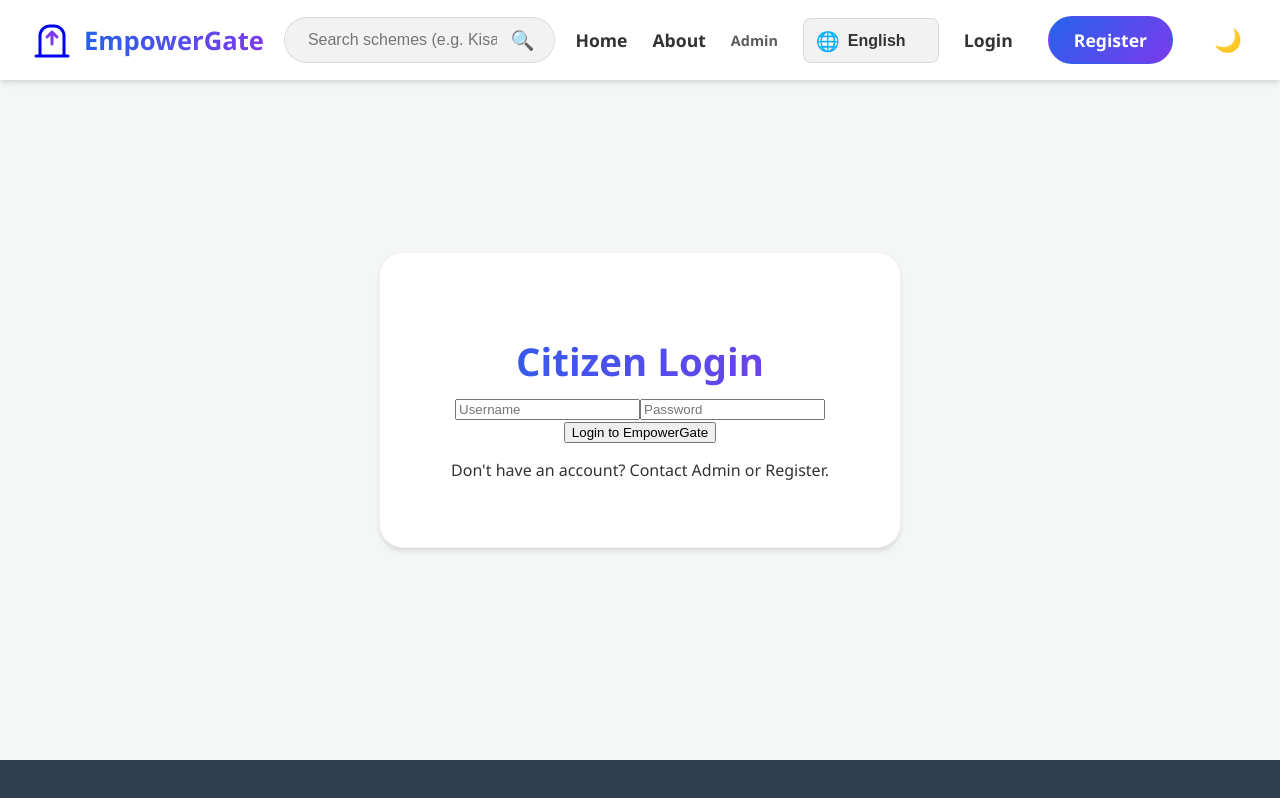
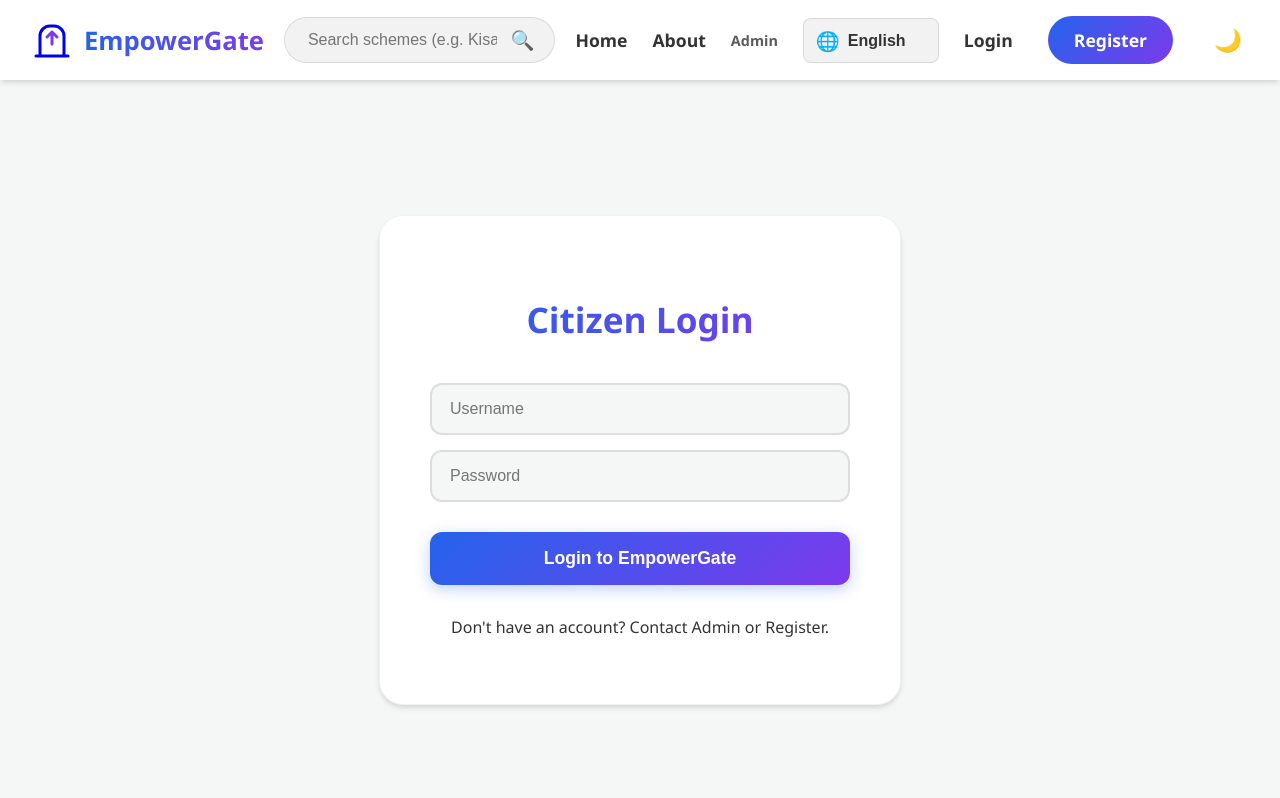
Before and after one commit to rathodraj475-alt/EmpowerGate, a React (Create React App) app in the folder EmpowerGate/frontend/: page /login in a window 1280 px wide. Shown: the top 798 px of the page. Built offline with nearby package versions, Linux system fonts and the light colour scheme.

Commit message:
UI: Fixed Invisible Text In Admin

```diff
--- a/EmpowerGate/frontend/src/App.css
+++ b/EmpowerGate/frontend/src/App.css
@@ -1173,3 +1173,113 @@ body {
   background: #1f2937;
   border-color: #374151;
 }
+/* --- 🎨 FINAL UI POLISH & VISIBILITY FIXES --- */
+
+/* 1. Fix Invisible Text in Admin/Login (Ensures Dark Mode Visibility) */
+.admin-card h2,
+.login-card .login-title,
+.login-form h2 {
+  color: var(--text-color) !important;
+  font-size: 2.2rem;
+  font-weight: 800;
+  margin-bottom: 25px;
+  background: linear-gradient(to right, var(--primary-color), var(--secondary-color));
+  -webkit-background-clip: text;
+  -webkit-text-fill-color: transparent;
+}
+
+/* 2. Modernizing Auth Forms (Login/Register) */
+.login-container {
+  display: flex;
+  justify-content: center;
+  align-items: center;
+  min-height: 85vh;
+  padding: 40px 20px;
+}
+
+.login-form {
+  background: var(--card-bg);
+  padding: 50px;
+  border-radius: 24px;
+  box-shadow: var(--shadow);
+  width: 100%;
+  max-width: 420px;
+  text-align: center;
+  border: 1px solid rgba(0, 0, 0, 0.05);
+  display: flex; /* Stack items vertically */
+  flex-direction: column;
+  gap: 15px;
+}
+
+/* 3. Input Styling: Rounded & Spaced */
+.login-form input {
+  width: 100%;
+  padding: 15px 18px;
+  border-radius: 12px;
+  border: 2px solid rgba(0, 0, 0, 0.1);
+  background: var(--bg-color);
+  color: var(--text-color);
+  font-size: 1rem;
+  transition: all 0.3s ease;
+  box-sizing: border-box; /* Prevents text overflow */
+}
+
+.login-form input:focus {
+  border-color: var(--primary-color);
+  box-shadow: 0 0 0 4px rgba(37, 99, 235, 0.1);
+  outline: none;
+}
+
+/* 4. Premium Button Design */
+.login-form button {
+  width: 100%;
+  padding: 16px;
+  margin-top: 15px;
+  border-radius: 12px;
+  border: none;
+  background: linear-gradient(135deg, var(--primary-color), var(--secondary-color));
+  color: white;
+  font-weight: 800;
+  font-size: 1.1rem;
+  cursor: pointer;
+  transition: transform 0.2s, box-shadow 0.2s;
+  box-shadow: 0 4px 15px rgba(37, 99, 235, 0.3);
+}
+
+.login-form button:hover {
+  transform: translateY(-3px);
+  box-shadow: 0 8px 25px rgba(37, 99, 235, 0.4);
+}
+
+/* 5. User Portal Dashboard Adjustments */
+.portal-header {
+  background: var(--hero-overlay); /* Unified branding */
+  padding: 40px;
+  border-radius: 24px;
+  color: white;
+  margin-bottom: 40px;
+  box-shadow: var(--shadow);
+  animation: fadeIn 0.6s ease-out;
+}
+
+.user-role-tag {
+  background: rgba(255, 255, 255, 0.2);
+  backdrop-filter: blur(10px);
+  padding: 6px 16px;
+  border-radius: 50px;
+  font-size: 0.9rem;
+  margin-top: 12px;
+  border: 1px solid rgba(255, 255, 255, 0.3);
+  display: inline-block;
+}
+
+/* Entry Animation */
+@keyframes fadeIn {
+  from { opacity: 0; transform: translateY(20px); }
+  to { opacity: 1; transform: translateY(0); }
+}
+
+/* Dark Mode Form Border */
+[data-theme='dark'] .login-form {
+  border: 1px solid rgba(255, 255, 255, 0.1);
+}
```
